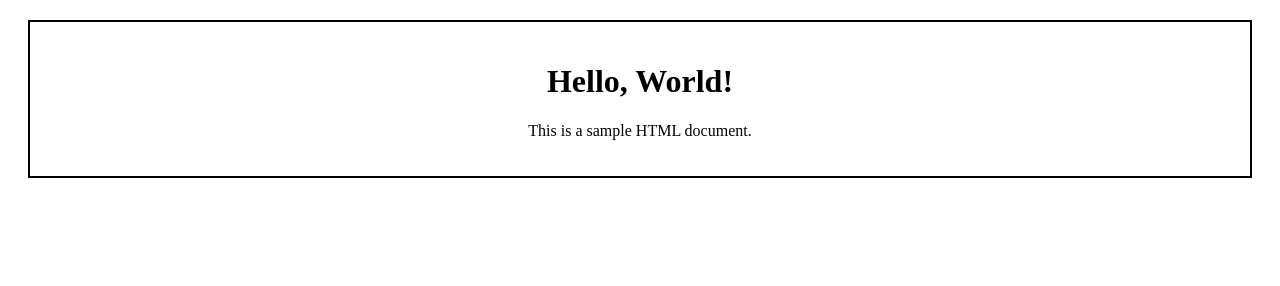
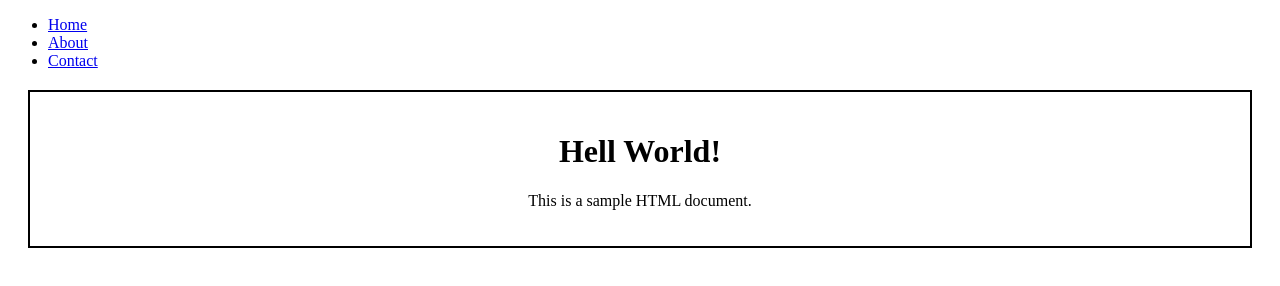
Before and after one commit to Komakulakavya/exam_internal_2, a plain HTML site: page index.html in a window 1280 px wide. Drawn offline with Linux system fonts and the light colour scheme.

Commit message:
third-commit

```diff
--- a/index.html
+++ b/index.html
@@ -7,8 +7,17 @@
     <link rel="stylesheet" href="style.css">
 </head>
 <body>
+    <header>
+        <nav>
+            <ul>
+                <li><a href="#">Home</a></li>
+                <li><a href="#">About</a></li>
+                <li><a href="#">Contact</a></li>
+            </ul>
+        </nav>
+    </header>
     <div class="container">
-        <h1>Hello, World!</h1>
+        <h1>Hell World!</h1>
         <p>This is a sample HTML document.</p>
     </div>
 </body>
--- a/style.css
+++ b/style.css
@@ -4,3 +4,6 @@
     margin: 20px;
     text-align: center;
 }
+nav{
+    margin-bottom: 20px;
+}
```
